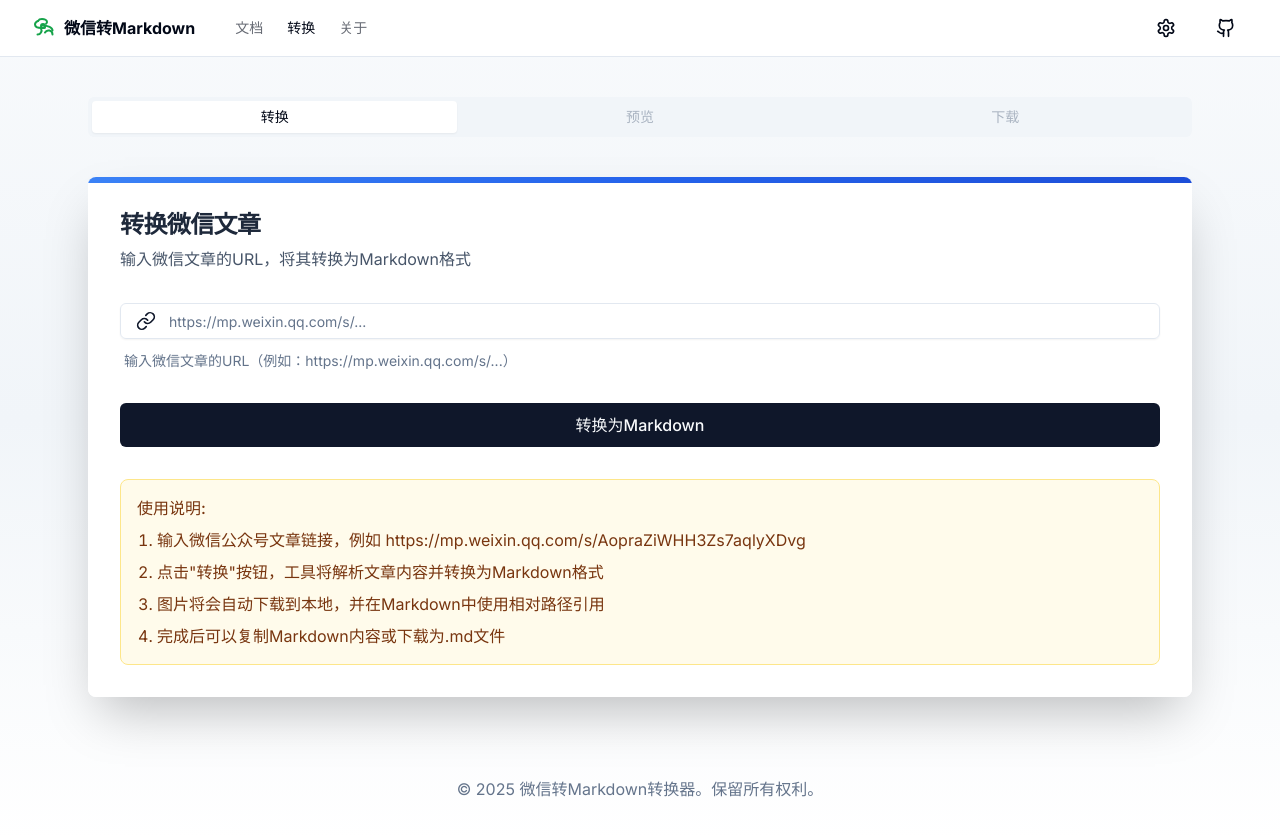
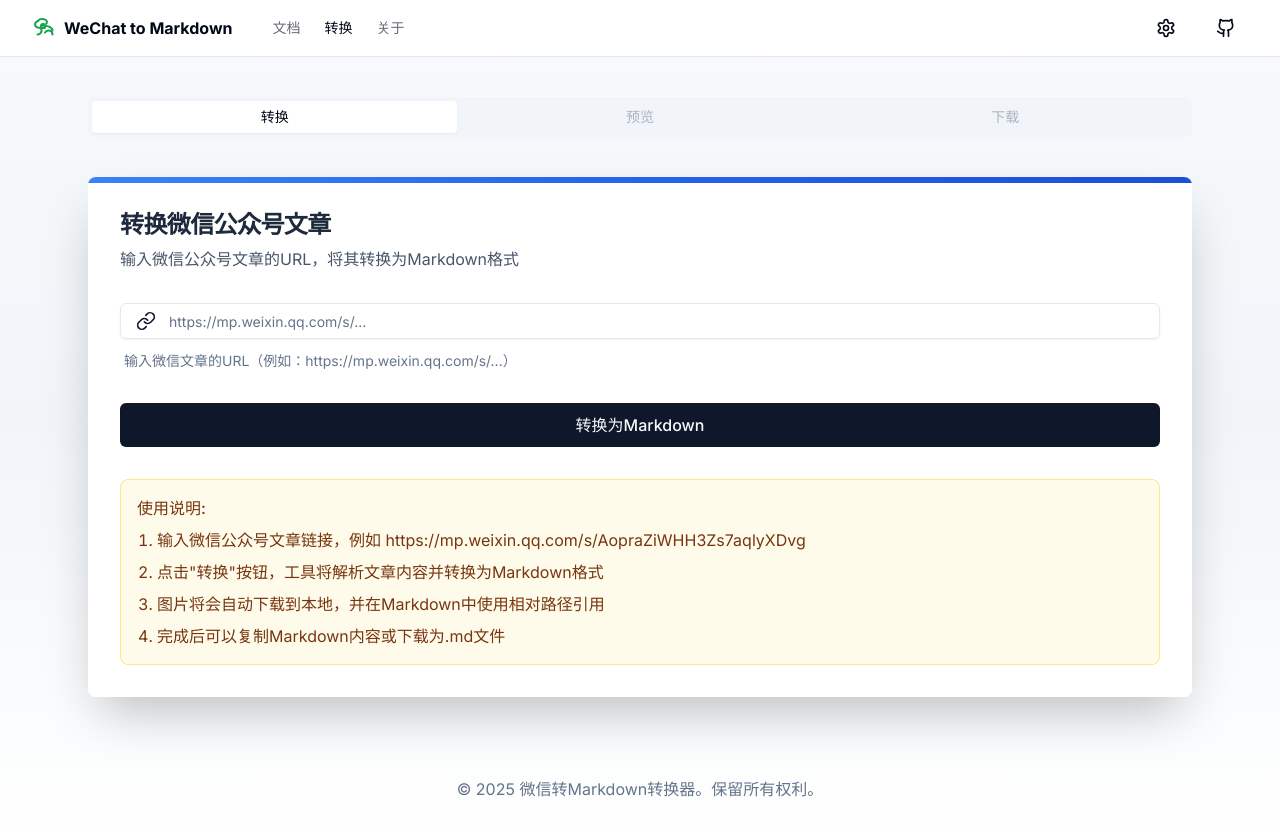
Before and after one commit to tianyaxiang/wechat-to-markdown, a Next.js app: page / in a window 1280 px wide. Shown: the top 836 px of the page. Built offline with nearby package versions, Linux system fonts and the light colour scheme.

Commit message:
优化进度

```diff
--- a/src/app/page.tsx
+++ b/src/app/page.tsx
@@ -143,7 +143,7 @@
               <path d="M5.51 18.5a4 4 0 0 0 3.47-6"></path>
               <path d="M20.5 18.5a4 4 0 0 0-7.5-2"></path>
             </svg>
-            <span className="font-bold">微信转Markdown</span>
+            <span className="font-bold">WeChat to Markdown</span>
           </div>
 
           <nav className="flex items-center space-x-6 text-sm font-medium mx-6">
@@ -186,9 +186,9 @@
             <Card className="border-none shadow-2xl bg-white/95 backdrop-blur-sm dark:bg-slate-900/95 overflow-hidden">
               <div className="absolute h-1.5 bg-gradient-to-r from-blue-500 via-blue-600 to-blue-700 top-0 left-0 right-0"></div>
               <CardHeader className="pb-4">
-                <CardTitle className="text-2xl text-slate-800 dark:text-slate-200">转换微信文章</CardTitle>
+                <CardTitle className="text-2xl text-slate-800 dark:text-slate-200">转换微信公众号文章</CardTitle>
                 <CardDescription className="text-slate-600 dark:text-slate-400">
-                  输入微信文章的URL，将其转换为Markdown格式
+                  输入微信公众号文章的URL，将其转换为Markdown格式
                 </CardDescription>
               </CardHeader>
               <CardContent className="pt-4">
```
